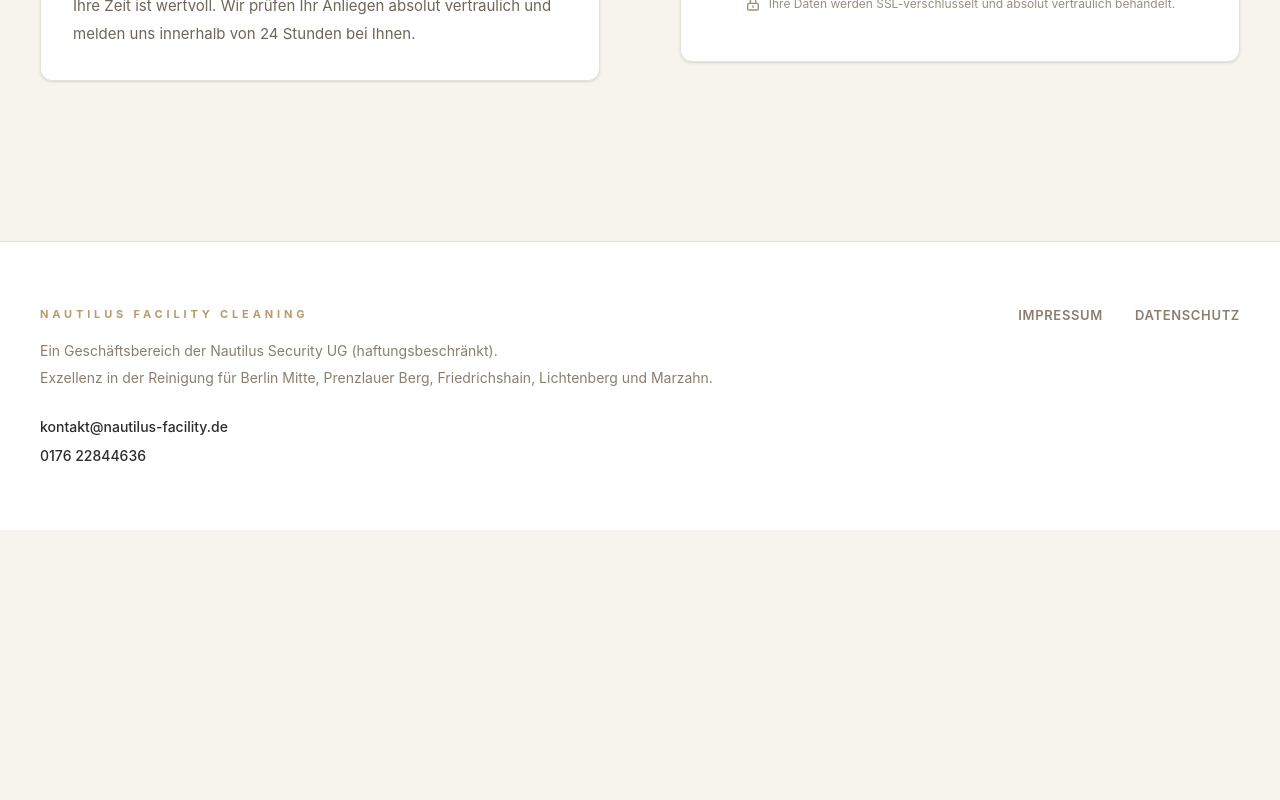
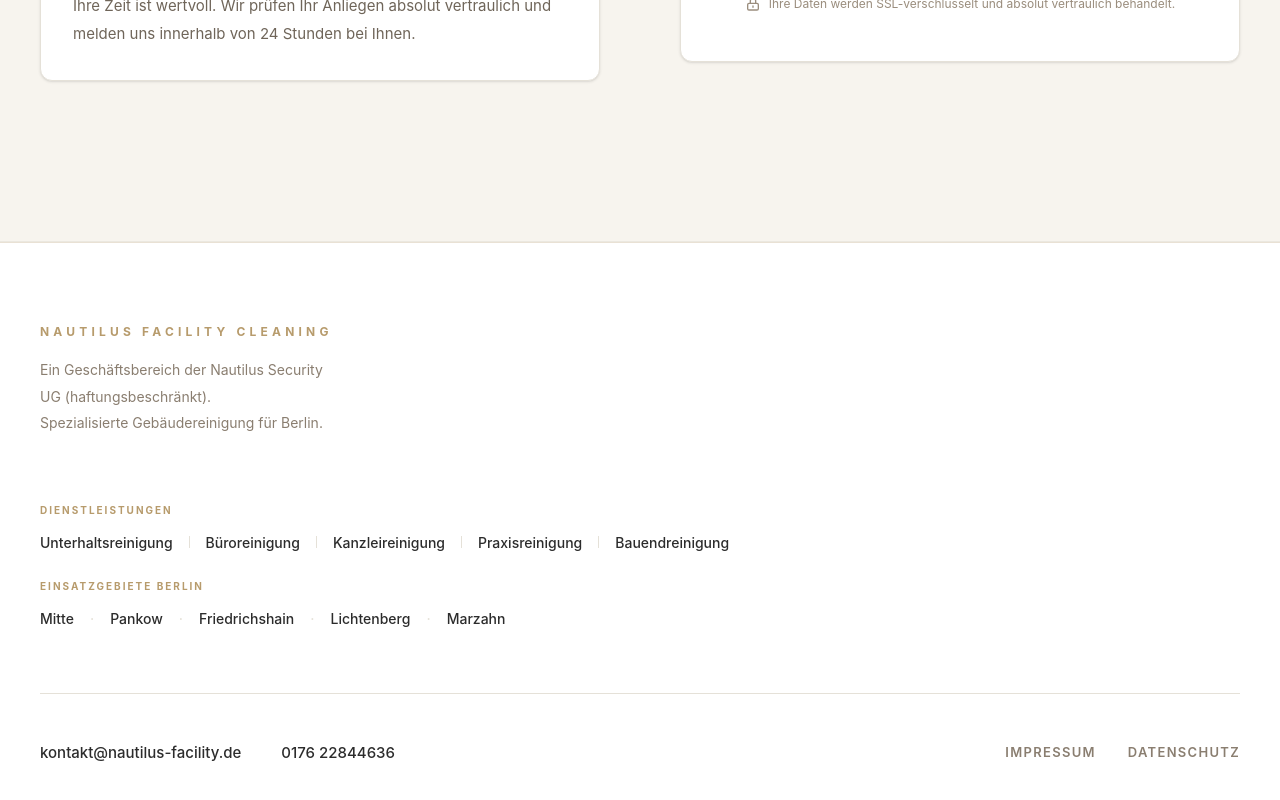
Before and after one commit to sticky030/nautilus-facility-cleaning, a React (Vite) app: page / in a window 1280 px wide. Shown: the part 7238-8038 px from the top of the page. Before the commit the page ends 7768 px from the top, so only its background shows below. Built offline with nearby package versions, Linux system fonts and the light colour scheme.

Commit message:
SEO: Implement Horizontal Flow Footer with Services and Locations

```diff
--- a/src/App.tsx
+++ b/src/App.tsx
@@ -83,7 +83,6 @@ export default function App() {
       </div>
 
       <main className="overflow-x-clip">
-        {/* --- HERO SECTION: FINAL TEXT --- */}
         <section id="start" className="relative isolate flex min-h-screen items-center overflow-hidden bg-[#F3EFE7]">
           <video autoPlay muted loop playsInline className="absolute inset-0 h-full w-full object-cover">
             <source src="/videos/hero.mp4" type="video/mp4" />
@@ -201,7 +200,6 @@ export default function App() {
           </div>
         </section>
 
-        {/* --- PROZESS --- */}
         <section id="ablauf" className="bg-white py-32 lg:py-40 border-b border-[#E5E1D8]/60 text-left">
           <div className="mx-auto max-w-7xl px-6 lg:px-10">
             <div className="grid grid-cols-1 gap-16 lg:grid-cols-12 items-start">
@@ -242,7 +240,7 @@ export default function App() {
 
         <FAQSection />
 
-        <section id="kontakt" className="bg-[#F7F4EE] py-32 lg:py-40 text-left">
+        <section id="kontakt" className="bg-[#F7F4EE] py-32 lg:py-40 text-left border-b border-[#E5E1D8]/60">
           <div className="mx-auto max-w-7xl px-6 lg:px-10">
             <div className="grid items-start gap-20 lg:grid-cols-2">
               <div className="reveal">
@@ -340,24 +338,69 @@ export default function App() {
 
       </main>
 
-      <footer className="bg-white py-16 border-t border-[#E5E1D8]">
-        <div className="mx-auto flex max-w-7xl flex-col gap-8 px-6 lg:flex-row lg:items-start lg:justify-between lg:px-10">
+      {/* --- SEO FOOTER: HORIZONTAL FLOW (Vorschlag B) --- */}
+      <footer className="bg-white py-20 text-left">
+        <div className="mx-auto max-w-7xl px-6 lg:px-10">
+
+          <div className="flex flex-col gap-12 lg:gap-16">
+
+            {/* Logo & Info Spalte */}
             <div>
-            <div className="text-[11px] font-bold tracking-[0.35em] text-[#B79B6C]">
+              <div className="text-[12px] font-bold tracking-[0.35em] text-[#B79B6C]">
                 NAUTILUS FACILITY CLEANING
               </div>
-            <p className="mt-4 text-[14px] leading-7 text-[#8A7E70]">
+              <p className="mt-4 max-w-md text-[14px] leading-7 text-[#8A7E70]">
                 Ein Geschäftsbereich der Nautilus Security UG (haftungsbeschränkt).<br />
-              Exzellenz in der Reinigung für Berlin Mitte, Prenzlauer Berg, Friedrichshain, Lichtenberg und Marzahn.
+                Spezialisierte Gebäudereinigung für Berlin.
               </p>
-            <div className="mt-6 flex flex-col gap-2 text-[14px] text-[#2C2C2C] font-medium">
-              <a href="mailto:kontakt@nautilus-facility.de" className="hover:text-[#B79B6C] transition-colors">kontakt@nautilus-facility.de</a>
-              <a href="tel:+4917622844636" className="hover:text-[#B79B6C] transition-colors">0176 22844636</a>
+            </div>
+
+            {/* SEO Zeilen - Dienstleistungen */}
+            <div className="flex flex-col gap-6">
+              <div>
+                <p className="text-[10px] font-bold uppercase tracking-[0.2em] text-[#B79B6C] mb-3">Dienstleistungen</p>
+                <div className="flex flex-wrap items-center gap-y-2 text-[14px] font-medium text-[#2C2C2C]">
+                  <span>Unterhaltsreinigung</span>
+                  <span className="mx-4 h-3 w-px bg-[#E5E1D8]"></span>
+                  <span>Büroreinigung</span>
+                  <span className="mx-4 h-3 w-px bg-[#E5E1D8]"></span>
+                  <span>Kanzleireinigung</span>
+                  <span className="mx-4 h-3 w-px bg-[#E5E1D8]"></span>
+                  <span>Praxisreinigung</span>
+                  <span className="mx-4 h-3 w-px bg-[#E5E1D8]"></span>
+                  <span>Bauendreinigung</span>
                 </div>
               </div>
-          <div className="flex gap-8 text-[13px] font-semibold uppercase tracking-wider text-[#8A7E70]">
+
+              {/* SEO Zeilen - Einsatzgebiete */}
+              <div>
+                <p className="text-[10px] font-bold uppercase tracking-[0.2em] text-[#B79B6C] mb-3">Einsatzgebiete Berlin</p>
+                <div className="flex flex-wrap items-center gap-y-2 text-[14px] font-medium text-[#2C2C2C]">
+                  <span>Mitte</span>
+                  <span className="mx-4 text-[#E5E1D8]">·</span>
+                  <span>Pankow</span>
+                  <span className="mx-4 text-[#E5E1D8]">·</span>
+                  <span>Friedrichshain</span>
+                  <span className="mx-4 text-[#E5E1D8]">·</span>
+                  <span>Lichtenberg</span>
+                  <span className="mx-4 text-[#E5E1D8]">·</span>
+                  <span>Marzahn</span>
+                </div>
+              </div>
+            </div>
+
+            {/* Bottom Row: Kontakt & Rechtliches */}
+            <div className="pt-12 border-t border-[#E5E1D8] flex flex-col gap-8 lg:flex-row lg:items-center lg:justify-between">
+              <div className="flex flex-col gap-4 sm:flex-row sm:gap-10 text-[15px] font-medium text-[#2C2C2C]">
+                <a href="mailto:kontakt@nautilus-facility.de" className="hover:text-[#B79B6C] transition-colors underline decoration-[#B79B6C]/30 underline-offset-4">kontakt@nautilus-facility.de</a>
+                <a href="tel:+4917622844636" className="hover:text-[#B79B6C] transition-colors underline decoration-[#B79B6C]/30 underline-offset-4">0176 22844636</a>
+              </div>
+              <div className="flex gap-8 text-[13px] font-semibold uppercase tracking-widest text-[#8A7E70]">
                 <a href="impressum/" className="hover:text-[#B79B6C] transition-colors">Impressum</a>
                 <a href="datenschutz/" className="hover:text-[#B79B6C] transition-colors">Datenschutz</a>
+              </div>
+            </div>
+
           </div>
         </div>
       </footer>
```
Lines whose indentation alone changed are shown as unchanged.
